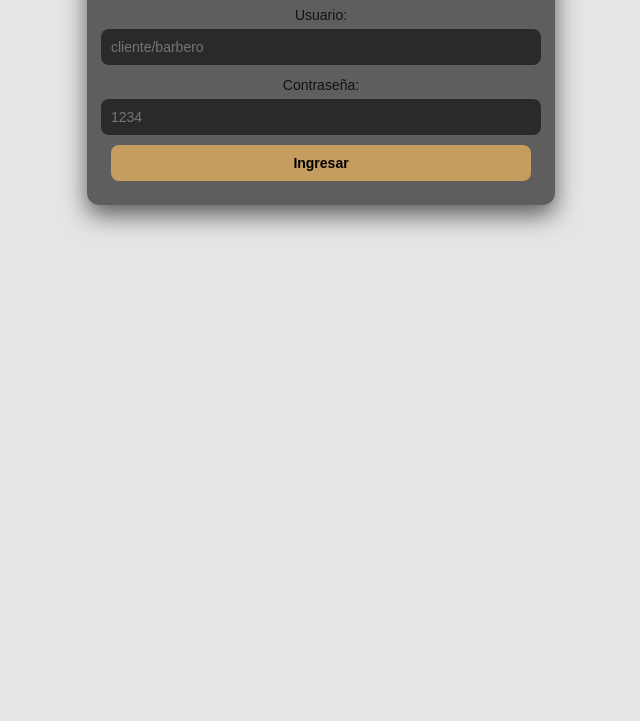
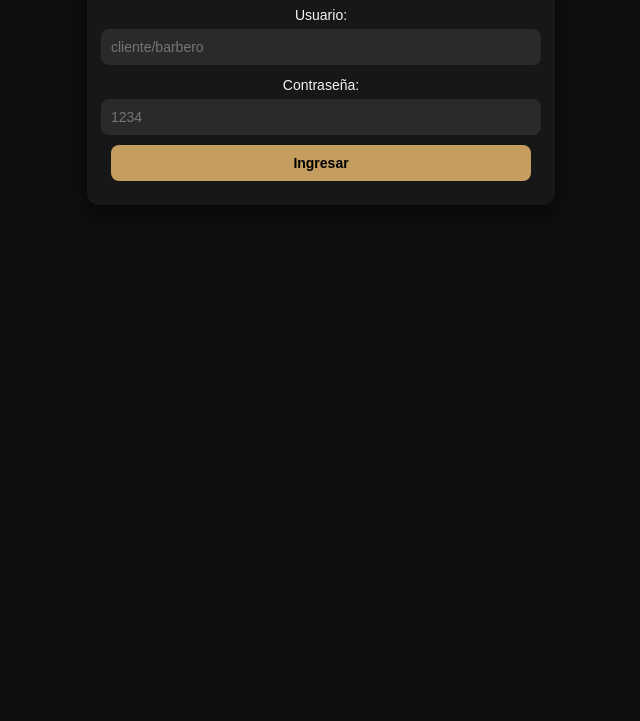
Before and after one commit to brianesteves22/labarberiadeJONEs.2024.github.io, a plain HTML site: page index.html in a window 1280 px wide. Shown: the part 115-836 px from the top of the page, without its empty margins (319-959 px from the left). Drawn offline with Linux system fonts and the light colour scheme.

Commit message:
Update index.html

```diff
--- a/index.html
+++ b/index.html
@@ -8,10 +8,15 @@
 <link rel="manifest" href="manifest.json">
 
 <style>
+  html, body {
+  background-color: #0f0f0f !important;
+  color: #f5f5f5 !important;
+}
+
   body {
     font-family: Arial, Helvetica, sans-serif;
-  background: #e5e5e5; /* gris claro */
-  color: #111;
+  background: #0f0f0f;      /* fondo negro suave */
+  color: #f5f5f5;
   display: flex;
   flex-direction: column;
   align-items: center;
```
